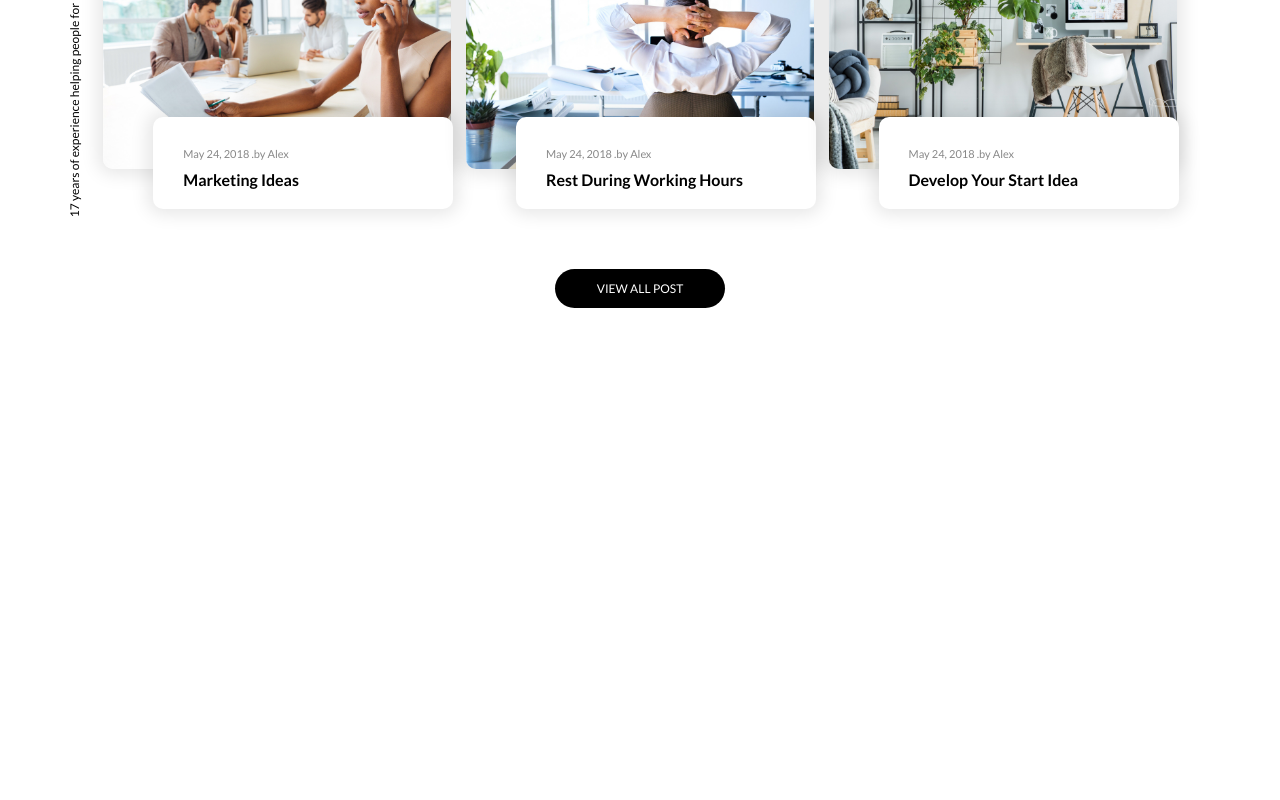
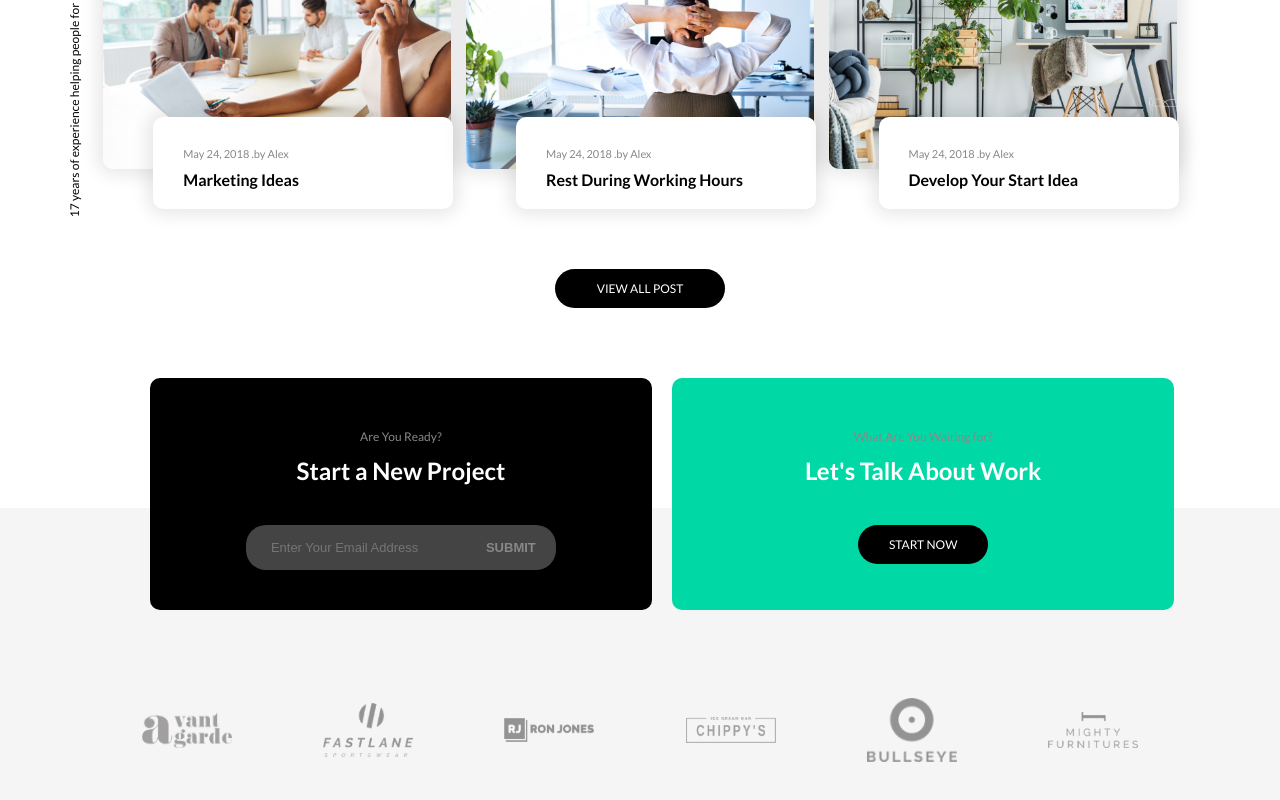
Before and after one commit to NicolaVerlato/proj-html-vuejs, a Vue app: page / in a window 1280 px wide. Shown: the part 5545-6345 px from the top of the page. Before the commit the page ends 6053 px from the top, so only its background shows below. Built offline with nearby package versions, Linux system fonts and the light colour scheme.

Commit message:
sponsor done

```diff
--- a/src/App.vue
+++ b/src/App.vue
@@ -15,6 +15,7 @@
       <ProductPrices/>
       <CommentComponent/>
       <NewsBlog/>
+      <SponsorComponent/>
     </main>
 
     <!-- FOOTER -->
@@ -34,6 +35,7 @@ import WhatWeDo from './components/WhatWeDo.vue'
 import ProductPrices from './components/ProductPrices.vue'
 import CommentComponent from './components/CommentComponent.vue'
 import NewsBlog from './components/NewsBlog.vue'
+import SponsorComponent from './components/SponsorComponent.vue'
 
 export default {
   name: 'App',
@@ -46,7 +48,8 @@ export default {
     WhatWeDo,
     ProductPrices,
     CommentComponent,
-    NewsBlog
+    NewsBlog,
+    SponsorComponent
   },
 }
 </script>
--- /dev/null
+++ b/src/components/SponsorComponent.vue
@@ -0,0 +1,131 @@
+<template>
+    <section>
+        <div class="container">
+            <div class="banners">
+                <div class="start">
+                    <div class="text">
+                        Are You Ready?
+                    </div>
+                    <h2>Start a New Project</h2>
+
+                    <div class="input">
+                        <input type="text" placeholder="Enter Your Email Address">
+                        <button>SUBMIT</button>
+                    </div>
+                </div>
+
+                <div class="about">
+                    <div class="text">
+                        What Are You Waiting for?
+                    </div>
+                    <h2>Let's Talk About Work</h2>
+
+                    <div class="btn">
+                        START NOW
+                    </div>
+                </div>
+            </div>
+
+            <div class="images">
+                <img src="../assets/images/client-1-2x.png" alt="client">
+                <img src="../assets/images/client-9-2x.png" alt="client">
+                <img src="../assets/images/client-7-2x.png" alt="client">
+                <img src="../assets/images/client-3-2x.png" alt="client">
+                <img src="../assets/images/client-4-2x.png" alt="client">
+                <img src="../assets/images/client-5-2x.png" alt="client">
+            </div>
+        </div>
+    </section>
+</template>
+
+<script>
+export default {
+    name: 'SponsorComponent'
+}
+</script>
+
+<style lang="scss" scoped>
+@import '../assets/styles/colors';
+
+section{
+    background-color: $background-color-grey;
+    position: relative;
+
+    .banners{
+        width: 80%;
+        display: flex;
+        justify-content: space-between;
+        text-align: center;
+        position: absolute;
+        top: -130px;
+        left: 150px;
+
+        h2{
+            margin-bottom: 40px;
+        }
+
+        .start{
+            background-color: $main_color_black;
+            color: $main_color_white;
+            width: 49%;
+            border-radius: 10px;
+            padding: 40px 0;
+
+            .input{
+                input{
+                    width: 220px;
+                    padding: 15px 25px;
+                    border-radius: 20px 0 0 20px;
+                    font-size: 13px;
+                    border: 0;
+                    background-color: rgba($color: #888888, $alpha: 0.5);
+                    color: white;
+                }
+
+                button{
+                    width: 90px;
+                    padding: 15px 0;
+                    font-size: 13px;
+                    color: $text_grey;
+                    font-weight: 700;
+                    border-radius: 0 20px 20px 0;
+                    border: 0;
+                    background-color: rgba($color: #888888, $alpha: 0.5);
+                }
+            }
+        }
+
+        .about{
+            background-color: $main_color_green;
+            color: $main_color_white;
+            width: 49%;
+            border-radius: 10px;
+            padding: 40px 0;
+
+            .btn{
+                margin: auto;
+                background-color: $main_color_black;
+            }
+        }
+    }
+
+    .images{
+        display: flex;
+        justify-content: space-between;
+        padding-top: 190px;
+        padding-bottom: 100px;
+
+        img{
+            width: 90px;
+            margin: auto;
+        }
+    }
+
+    .text{
+        font-size: 12px;
+        color: $text_grey;
+        line-height: 18px;
+        padding: 10px 0;
+    }
+}
+</style>
```
